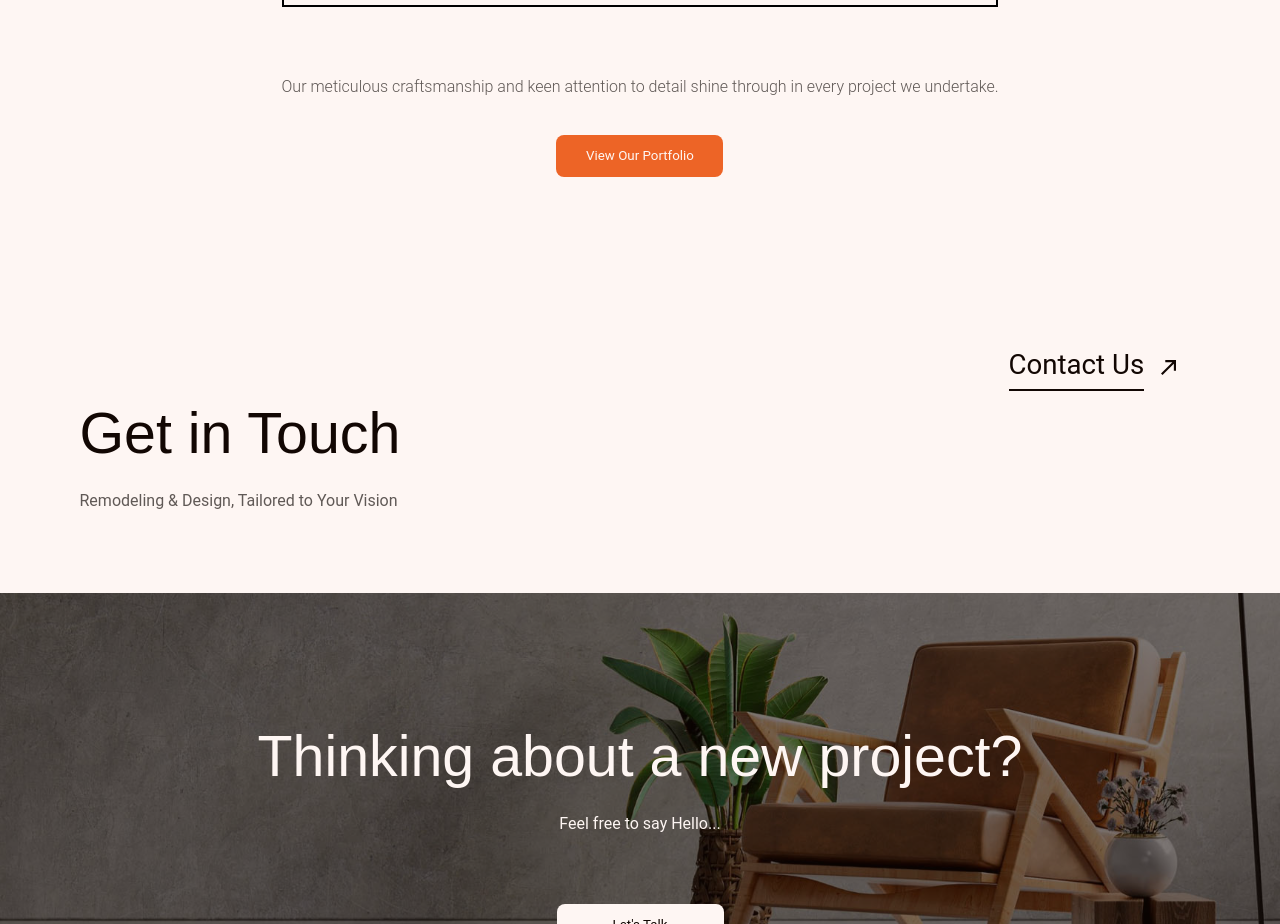
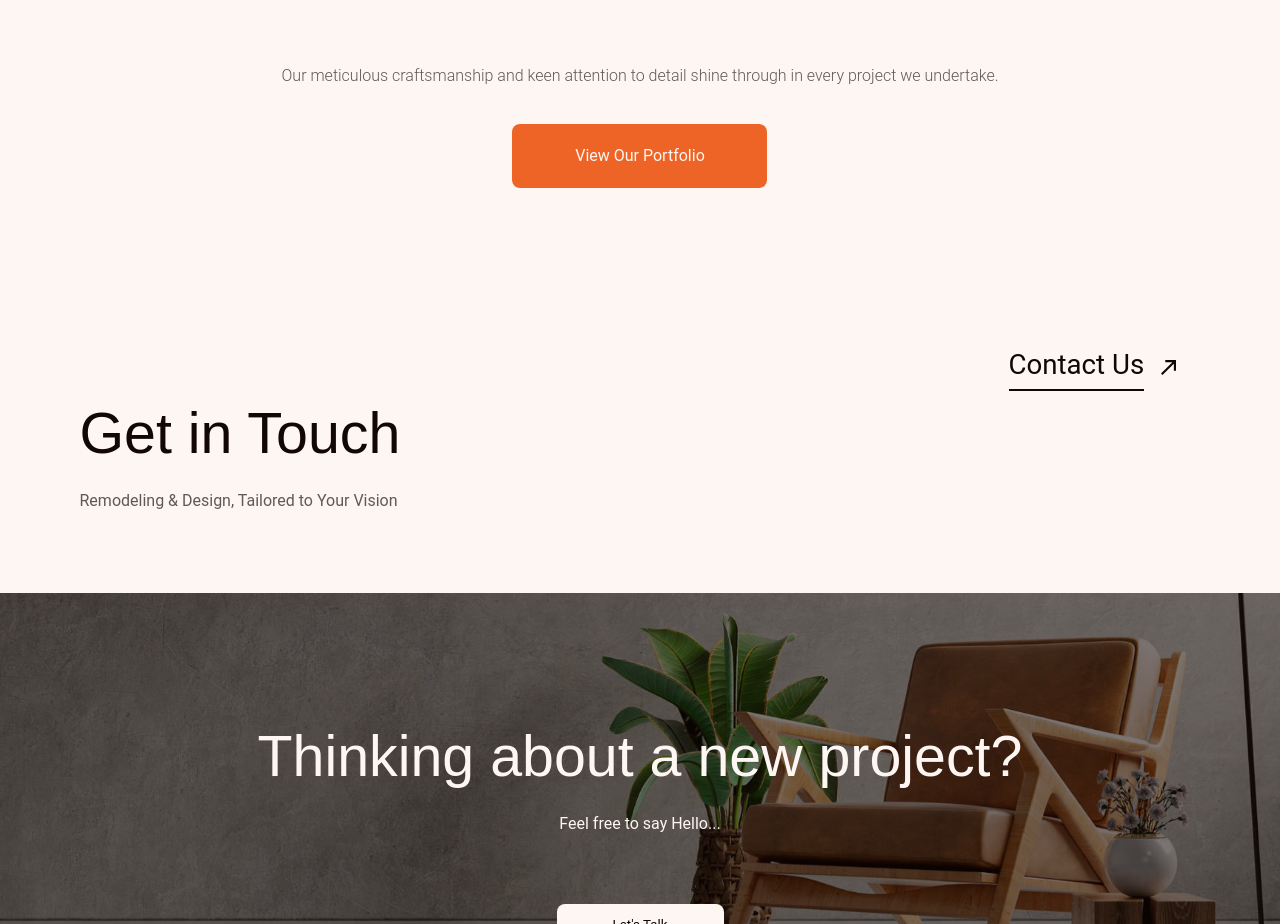
Before and after one commit to adinduokoro/Lizz-Will-Design, a React (Create React App) app: page / in a window 1280 px wide. Shown: the part 3460-4384 px from the top of the page. Built offline with nearby package versions, Linux system fonts and the light colour scheme.

Commit message:
Responsieness Bug is basically fixed. Will work on firebase hosting next.

```diff
--- a/src/components/featured/Featured.js
+++ b/src/components/featured/Featured.js
@@ -15,7 +15,7 @@ const Featured = () => {
           Our meticulous craftsmanship and keen attention to detail shine
           through in every project we undertake.
         </p>
-        <button className={`primary-button-one`}>
+        <button className={`primary-button-two`}>
           View Our Portfolio
         </button>
       </div>
```
